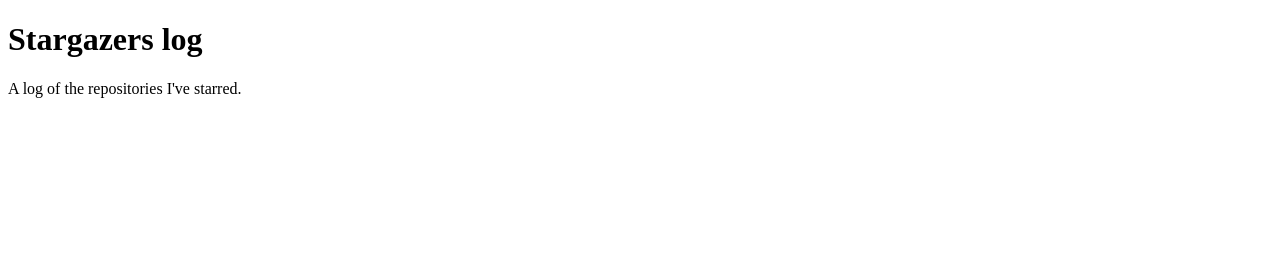
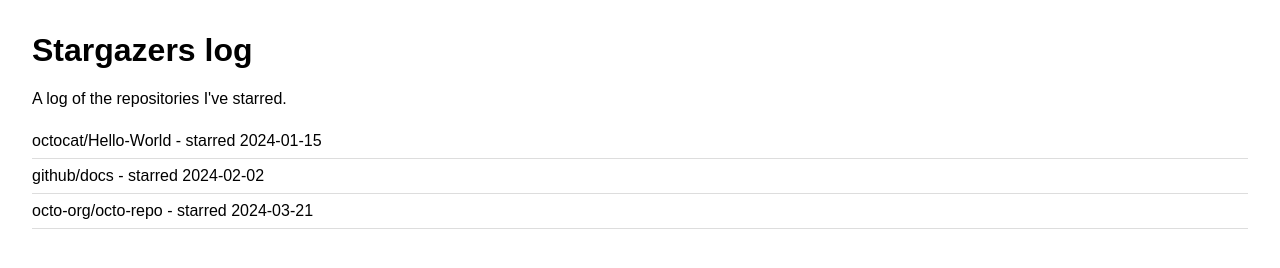
Before and after one commit to komunakata/stargazers-log, a plain HTML site: page index.html in a window 1280 px wide. Drawn offline with Linux system fonts and the light colour scheme.

Commit message:
Add starred repositories list

```diff
--- /dev/null
+++ b/events.json
@@ -0,0 +1,5 @@
+[
+    { "name": "octocat/Hello-World", "starred": "2024-01-15"},
+    { "name": "github/docs", "starred": "2024-02-02"},
+    { "name": "octo-org/octo-repo", "starred": "2024-03-21"}
+]
--- a/index.html
+++ b/index.html
@@ -3,9 +3,12 @@
   <head>
     <meta charset"utf-8">
     <title>Stargazers log</title>
+    <link rel="stylesheet" href = "style.css">
   </head>
   <body>
     <h1>Stargazers log</h1>
     <p>A log of the repositories I've starred.</p>
+    <ul id = "starred"></ul>
+    <script src = "script.js"></script>
   </body>
 </html>
--- /dev/null
+++ b/script.js
@@ -0,0 +1,10 @@
+fetch("events.json")
+    .then((response) => response.json())
+    .then((events) => {
+        const list = document.querySelector("#starred");
+        events.forEach((event) => {
+            const item = document.createElement("li");
+            item.textContent = `${event.name} - starred ${event.starred}`;
+            list.appendChild(item);
+        })
+    })
--- /dev/null
+++ b/style.css
@@ -0,0 +1,14 @@
+body {
+    font-family: sans-serif;
+    margin: 2rem;
+}
+
+ul {
+    list-style: none;
+    padding: 0;
+}
+
+li {
+    padding: 0.5rem 0;
+    border-bottom: 1px solid #ddd;
+}
```
